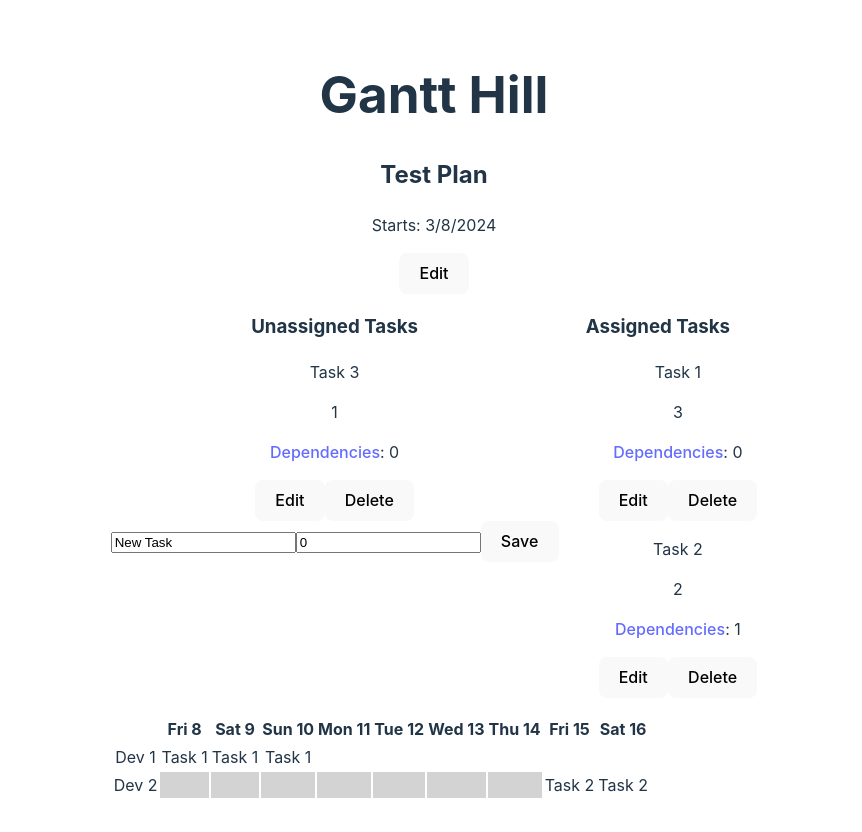
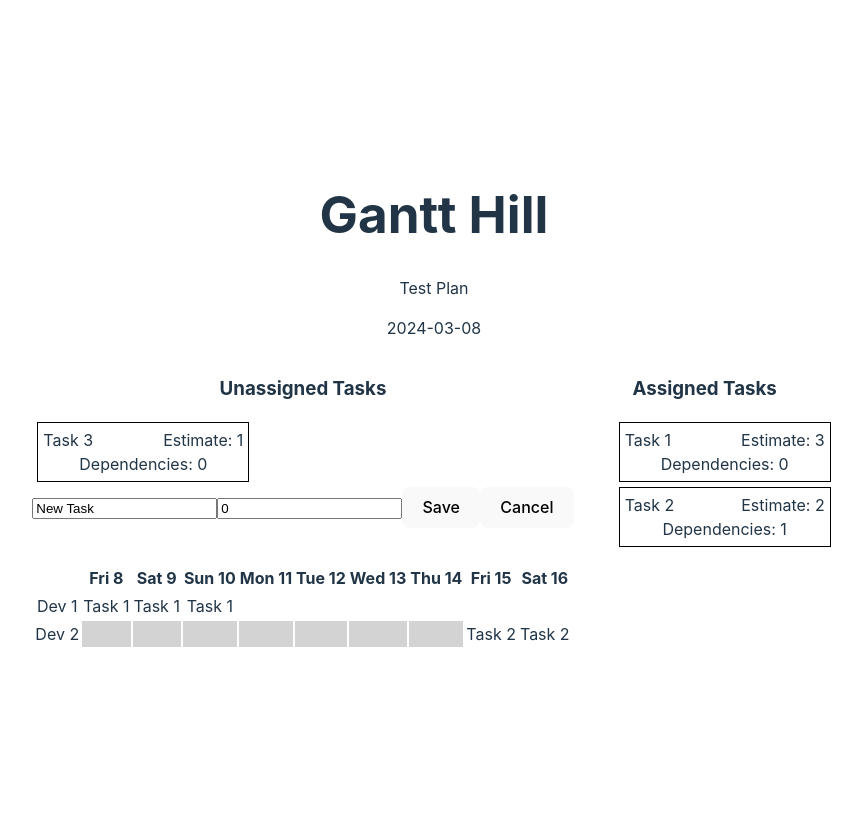
Before and after one commit to butaud/gantt-hill, a React (Vite) app: page / in a window 1280 px wide. Both pictures are taken after a click on the button "Add Task". Shown: the whole page, without its empty margins (206-1068 px from the left). After the commit the page ends 800 px from the top, so only its background shows below. Built offline with nearby package versions, Linux system fonts and the light colour scheme.

Commit message:
made editable values generic

```diff
--- a/src/model/task.ts
+++ b/src/model/task.ts
@@ -71,6 +71,10 @@ export class Task {
     this.dependsOn = this.dependsOn.filter((t) => t !== task);
   }
 
+  setDependencies(tasks: Task[]) {
+    this.dependsOn = tasks;
+  }
+
   delete() {
     this.store.deleteTask(this);
   }
--- a/src/ui/DependencyEditor.tsx
+++ /dev/null
@@ -1,39 +0,0 @@
-import { FC } from "react";
-import { Task } from "../model/task";
-import { observer } from "mobx-react-lite";
-import { useTaskStore } from "../context/TaskStoreContext";
-
-type IDependencyEditorProps = {
-  task: Task;
-};
-
-export const DependencyEditor: FC<IDependencyEditorProps> = observer(
-  ({ task }) => {
-    const taskStore = useTaskStore();
-    const allOtherTasks = taskStore.getTasks().filter((t) => t !== task);
-
-    return (
-      <div>
-        <h3>Dependencies</h3>
-        <ul>
-          {allOtherTasks.map((t) => (
-            <li key={t.id}>
-              <input
-                type="checkbox"
-                checked={task.dependsOn.includes(t)}
-                onChange={(e) => {
-                  if (e.target.checked) {
-                    task.addDependency(t);
-                  } else {
-                    task.removeDependency(t);
-                  }
-                }}
-              />
-              {t.name}
-            </li>
-          ))}
-        </ul>
-      </div>
-    );
-  },
-);
--- /dev/null
+++ b/src/ui/EditableValue.tsx
@@ -0,0 +1,156 @@
+import { DateTime } from "luxon";
+import { FC, useState } from "react";
+
+type EditableValueType = string | number | DateTime | unknown;
+export type ICustomEditorProps<T> = {
+  value: T;
+  onChange: (value: T) => void;
+  onCancel: () => void;
+};
+export type IEditableValueProps<T extends EditableValueType> = {
+  value: T;
+  onChange: (value: T) => void;
+  customRenderer?: (value: T) => string;
+  customEditor?: FC<ICustomEditorProps<T>>;
+  label?: string;
+};
+
+const isString = (value: EditableValueType): value is string => {
+  return typeof value === "string";
+};
+
+const isNumber = (value: EditableValueType): value is number => {
+  return typeof value === "number";
+};
+
+const isDateTime = (value: EditableValueType): value is DateTime => {
+  return value instanceof DateTime;
+};
+
+export const EditableValue = <T extends EditableValueType>({
+  value,
+  onChange,
+  customEditor,
+  customRenderer,
+  label,
+}: IEditableValueProps<T>) => {
+  const [editing, setEditing] = useState(false);
+
+  const handleChange = (value: T) => {
+    onChange(value);
+    setEditing(false);
+  };
+
+  if (
+    !isString(value) &&
+    !isNumber(value) &&
+    !isDateTime(value) &&
+    !customRenderer
+  ) {
+    throw new Error(
+      `EditableValue: customRenderer is required for unknown values (got ${typeof value})`,
+    );
+  }
+
+  const displayValue = (() => {
+    if (customRenderer) {
+      return customRenderer(value);
+    }
+    if (isDateTime(value)) {
+      return value.toISODate();
+    }
+    return `${value}`;
+  })();
+  return (
+    <>
+      {editing ? (
+        <ValueEditor
+          value={value}
+          onChange={handleChange}
+          onCancel={() => setEditing(false)}
+          customEditor={customEditor}
+        />
+      ) : (
+        <>
+          <span>
+            {label && <span>{label}: </span>}
+            <span onClick={() => setEditing(true)}>{displayValue}</span>
+          </span>
+        </>
+      )}
+    </>
+  );
+};
+
+type ValueEditorProps<T extends EditableValueType> = {
+  value: T;
+  onChange: (value: T) => void;
+  onCancel: () => void;
+  customEditor?: FC<ICustomEditorProps<T>>;
+};
+
+const ValueEditor = <T extends EditableValueType>({
+  value,
+  onChange,
+  onCancel,
+  customEditor,
+}: ValueEditorProps<T>) => {
+  const [localValue, setLocalValue] = useState(value);
+  const onKeyUp = (e: React.KeyboardEvent<HTMLInputElement>) => {
+    if (e.key === "Escape") {
+      onCancel();
+    }
+    if (e.key === "Enter") {
+      onChange(localValue);
+    }
+  };
+
+  const onBlur = () => {
+    onChange(localValue);
+  };
+
+  if (customEditor) {
+    return customEditor({ value, onChange, onCancel });
+  }
+  if (isString(localValue)) {
+    return (
+      <input
+        autoFocus
+        onKeyUp={onKeyUp}
+        onBlur={onBlur}
+        type="text"
+        value={localValue}
+        onChange={(e) => setLocalValue(e.target.value as T)}
+      />
+    );
+  }
+  if (isNumber(localValue)) {
+    return (
+      <input
+        autoFocus
+        onKeyUp={onKeyUp}
+        onBlur={onBlur}
+        type="number"
+        value={localValue}
+        onChange={(e) => setLocalValue(parseInt(e.target.value) as T)}
+      />
+    );
+  }
+  const onDateChange = (e: React.ChangeEvent<HTMLInputElement>) => {
+    const date = DateTime.fromISO(e.target.value);
+    setLocalValue(date as T);
+  };
+  if (isDateTime(localValue)) {
+    return (
+      <input
+        autoFocus
+        onKeyUp={onKeyUp}
+        onBlur={onBlur}
+        type="date"
+        value={localValue.toISODate() ?? ""}
+        onChange={onDateChange}
+      />
+    );
+  }
+  return null;
+};
--- a/src/ui/PlanEditor.tsx
+++ b/src/ui/PlanEditor.tsx
@@ -1,7 +1,8 @@
 import { DateTime } from "luxon";
-import { FC, useState } from "react";
+import { FC } from "react";
 import { TaskSection } from "./TaskSection";
 import { ScheduleSection } from "./ScheduleSection";
+import { EditableValue } from "./EditableValue";
 
 type IPlanEditorProps = {
   name: string;
@@ -16,30 +17,14 @@ export const PlanEditor: FC<IPlanEditorProps> = ({
   setPlanName,
   setPlanStart,
 }) => {
-  const [editing, setEditing] = useState(false);
   return (
     <div>
-      {editing ? (
-        <>
-          <input
-            type="text"
-            value={name}
-            onChange={(e) => setPlanName(e.target.value)}
-          />
-          <input
-            type="date"
-            value={start.toISODate() ?? undefined}
-            onChange={(e) => setPlanStart(DateTime.fromISO(e.target.value))}
-          />
-          <button onClick={() => setEditing(false)}>Stop Editing</button>
-        </>
-      ) : (
-        <>
-          <h2>{name}</h2>
-          <p>Starts: {start.toLocaleString()}</p>
-          <button onClick={() => setEditing(true)}>Edit</button>
-        </>
-      )}
+      <p>
+        <EditableValue value={name} onChange={setPlanName} />
+      </p>
+      <p>
+        <EditableValue value={start} onChange={setPlanStart} />
+      </p>
       <TaskSection />
       <ScheduleSection start={start} />
     </div>
--- a/src/ui/TaskNode.tsx
+++ b/src/ui/TaskNode.tsx
@@ -2,49 +2,129 @@ import { FC, useState } from "react";
 import { Task } from "../model/task";
 import { useTaskStore } from "../context/TaskStoreContext";
 import { observer } from "mobx-react-lite";
-import { DependencyEditor } from "./DependencyEditor";
+import { EditableValue, ICustomEditorProps } from "./EditableValue";
 
 export type ITaskNodeProps = {
   task: Task;
 };
 
 export const TaskNode: FC<ITaskNodeProps> = observer(({ task }) => {
-  const [editing, setEditing] = useState(task === undefined);
+  const setTaskName = (name: string) => {
+    task.setName(name);
+  };
+
+  const setTaskEstimate = (estimate: number) => {
+    task.setEstimate(estimate);
+  };
+
+  const setTaskDependencies = ({
+    task,
+    dependencies,
+  }: {
+    task: Task;
+    dependencies: Task[];
+  }) => {
+    task.setDependencies(dependencies);
+  };
 
   return (
-    <div id={`task-node-${task.id}`}>
-      {editing || !task ? (
-        <TaskEditNode task={task} stopEditing={() => setEditing(false)} />
-      ) : (
-        <TaskDisplayNode task={task} />
-      )}
-      {!editing && task && (
-        <button onClick={() => setEditing(true)}>Edit</button>
-      )}
-      {task !== undefined && (
-        <button onClick={() => task.delete()}>Delete</button>
-      )}
+    <div
+      id={`task-node-${task.id}`}
+      style={{
+        width: "200px",
+        border: "1px solid black",
+        padding: "5px",
+        margin: "5px",
+      }}
+    >
+      <div
+        style={{
+          display: "flex",
+          flexDirection: "row",
+          justifyContent: "space-between",
+        }}
+      >
+        <EditableValue value={task.name} onChange={setTaskName} />
+        <EditableValue
+          label="Estimate"
+          value={task.estimate}
+          onChange={setTaskEstimate}
+        />
+      </div>
+      <EditableValue
+        label="Dependencies"
+        value={{ task, dependencies: task.dependsOn }}
+        onChange={setTaskDependencies}
+        customRenderer={DependencyRenderer}
+        customEditor={DependencyEditor}
+      />
     </div>
   );
 });
 
-export const TaskEditNode: FC<{
-  task: Task | undefined;
+const DependencyRenderer = ({
+  dependencies,
+}: {
+  task: Task;
+  dependencies: Task[];
+}) => {
+  return dependencies.length.toString();
+};
+
+const DependencyEditor: FC<
+  ICustomEditorProps<{ task: Task; dependencies: Task[] }>
+> = ({ value: { task, dependencies }, onChange, onCancel }) => {
+  const [localDependencies, setLocalDependencies] = useState(dependencies);
+  const taskStore = useTaskStore();
+  const allOtherTasks = taskStore.getTasks().filter((t) => t !== task);
+
+  const addTaskToLocal = (task: Task) => {
+    setLocalDependencies([...localDependencies, task]);
+  };
+
+  const removeTaskFromLocal = (task: Task) => {
+    setLocalDependencies(localDependencies.filter((t) => t !== task));
+  };
+  return (
+    <form>
+      <ul>
+        {allOtherTasks.map((t) => (
+          <li key={t.id}>
+            <input
+              type="checkbox"
+              checked={localDependencies.includes(t)}
+              onChange={(e) => {
+                if (e.target.checked) {
+                  addTaskToLocal(t);
+                } else {
+                  removeTaskFromLocal(t);
+                }
+              }}
+            />
+            {t.name}
+          </li>
+        ))}
+      </ul>
+      <button
+        onClick={() => onChange({ task, dependencies: localDependencies })}
+      >
+        Save
+      </button>
+      <button onClick={onCancel}>Cancel</button>
+    </form>
+  );
+};
+
+export const NewTaskNode: FC<{
   stopEditing: () => void;
-}> = observer(({ task, stopEditing }) => {
-  const [name, setName] = useState(task?.name ?? "New Task");
-  const [estimate, setEstimate] = useState(task?.estimate ?? 0);
+}> = observer(({ stopEditing }) => {
+  const [name, setName] = useState("New Task");
+  const [estimate, setEstimate] = useState(0);
   const taskStore = useTaskStore();
 
   const saveTask = () => {
-    if (task) {
-      task.setName(name);
-      task.setEstimate(estimate);
-      stopEditing();
-    } else {
-      taskStore.addTask({ name, estimate });
-      stopEditing();
-    }
+    taskStore.addTask({ name, estimate });
+    stopEditing();
   };
 
   return (
@@ -60,29 +140,7 @@ export const TaskEditNode: FC<{
         onChange={(e) => setEstimate(parseInt(e.target.value))}
       />
       <button onClick={() => saveTask()}>Save</button>
+      <button onClick={stopEditing}>Cancel</button>
     </form>
   );
 });
-
-const TaskDisplayNode: FC<{ task: Task }> = observer(({ task }) => {
-  const [editingDependencies, setEditingDependencies] = useState(false);
-  return (
-    <>
-      <p>{task.name}</p>
-      <p>{task.estimate}</p>
-      {editingDependencies ? (
-        <div>
-          <DependencyEditor task={task} />
-          <button onClick={() => setEditingDependencies(false)}>Done</button>
-        </div>
-      ) : (
-        <p>
-          <a href="#" onClick={() => setEditingDependencies(true)}>
-            Dependencies
-          </a>
-          : {task.dependsOn.length}
-        </p>
-      )}
-    </>
-  );
-});
--- a/src/ui/TaskSection.tsx
+++ b/src/ui/TaskSection.tsx
@@ -1,7 +1,7 @@
 import { observer } from "mobx-react-lite";
 import { FC, useState } from "react";
 import { useTaskStore } from "../context/TaskStoreContext";
-import { TaskEditNode, TaskNode } from "./TaskNode";
+import { NewTaskNode, TaskNode } from "./TaskNode";
 
 export const TaskSection: FC = observer(() => {
   const [isAdding, setIsAdding] = useState(false);
@@ -26,10 +26,7 @@ export const TaskSection: FC = observer(() => {
             <TaskNode key={task.id} task={task} />
           ))}
           {isAdding ? (
-            <TaskEditNode
-              task={undefined}
-              stopEditing={() => setIsAdding(false)}
-            />
+            <NewTaskNode stopEditing={() => setIsAdding(false)} />
           ) : (
             <button onClick={() => setIsAdding(true)}>Add Task</button>
           )}
```
Also changed, not shown: 1 other file (tests, documents, lock files or other folders).
